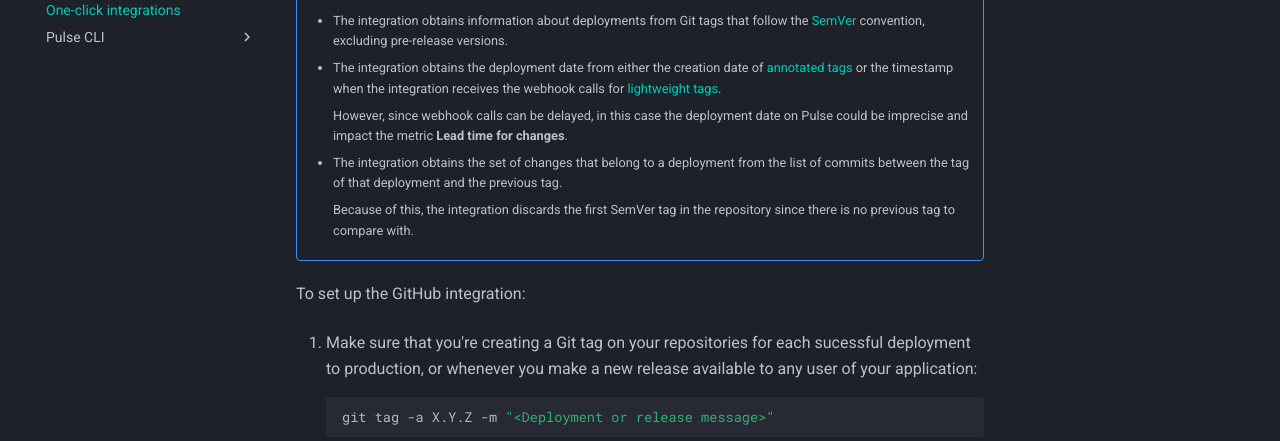
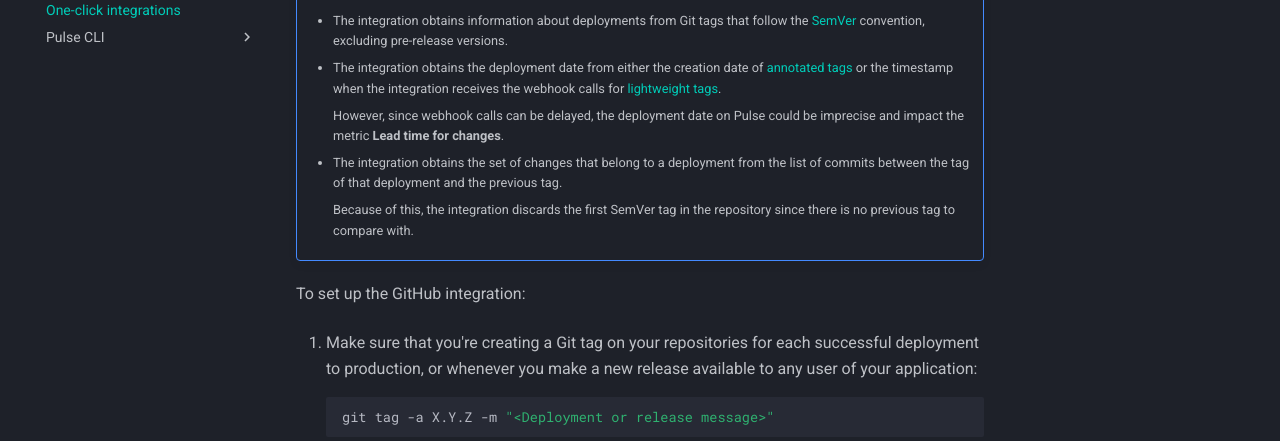
Before and after one commit to codacy/pulse-user-docs, an MkDocs documentation site: the page built from docs/one-click-integrations.md, in a window 1280 px wide and 900 px high, scrolled down 320 px. Shown: the part 152-593 px from the top of the window. Built offline with MkDocs 1.6.1 and Material for MkDocs 9.7.7, drawn with Linux system fonts in a browser that asks for light colours.

Commit message:
style: Simplify sentence and fix typo

````diff
--- a/docs/one-click-integrations.md
+++ b/docs/one-click-integrations.md
@@ -13,7 +13,7 @@
 
     -   The integration obtains the deployment date from either the creation date of [annotated tags](https://git-scm.com/book/en/v2/Git-Basics-Tagging#_annotated_tags) or the timestamp when the integration receives the webhook calls for [lightweight tags](https://git-scm.com/book/en/v2/Git-Basics-Tagging#_lightweight_tags).
 
-        However, since webhook calls can be delayed, in this case the deployment date on Pulse could be imprecise and impact the metric **Lead time for changes**.
+        However, since webhook calls can be delayed, the deployment date on Pulse could be imprecise and impact the metric **Lead time for changes**.
 
     -   The integration obtains the set of changes that belong to a deployment from the list of commits between the tag of that deployment and the previous tag.
 
@@ -21,7 +21,7 @@
 
 To set up the GitHub integration:
 
-1.  Make sure that you're creating a Git tag on your repositories for each sucessful deployment to production, or whenever you make a new release available to any user of your application:
+1.  Make sure that you're creating a Git tag on your repositories for each successful deployment to production, or whenever you make a new release available to any user of your application:
 
     ```bash
     git tag -a X.Y.Z -m "<Deployment or release message>"
````
